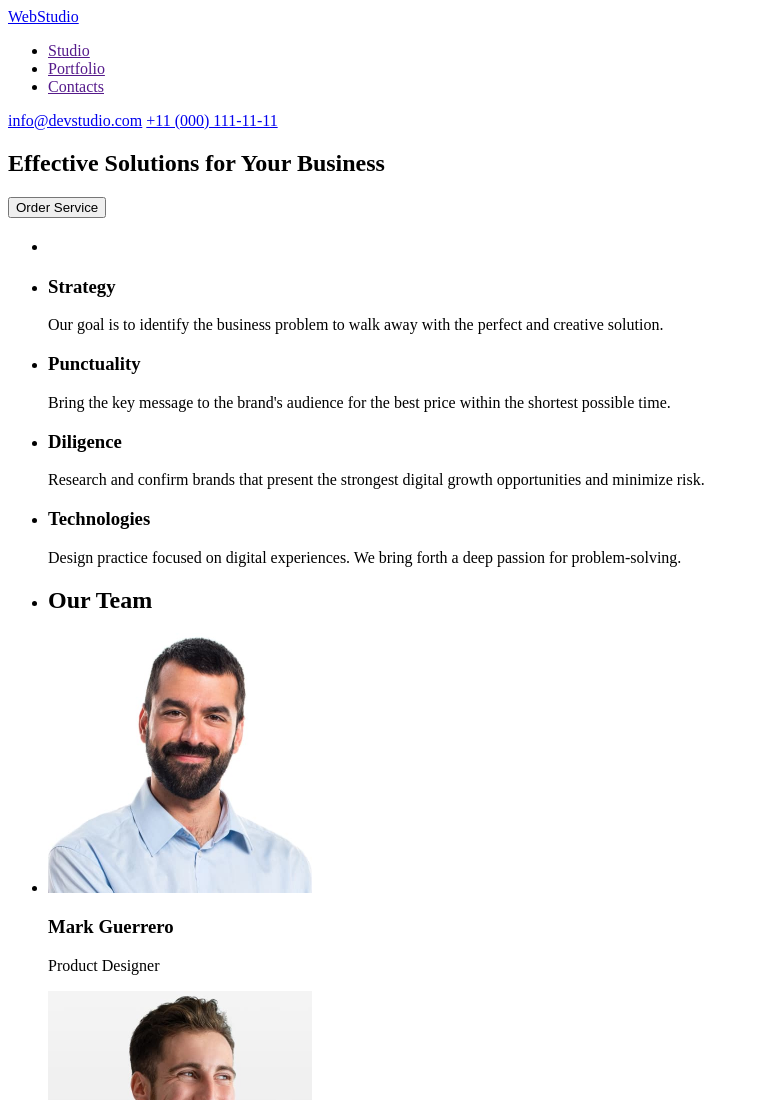
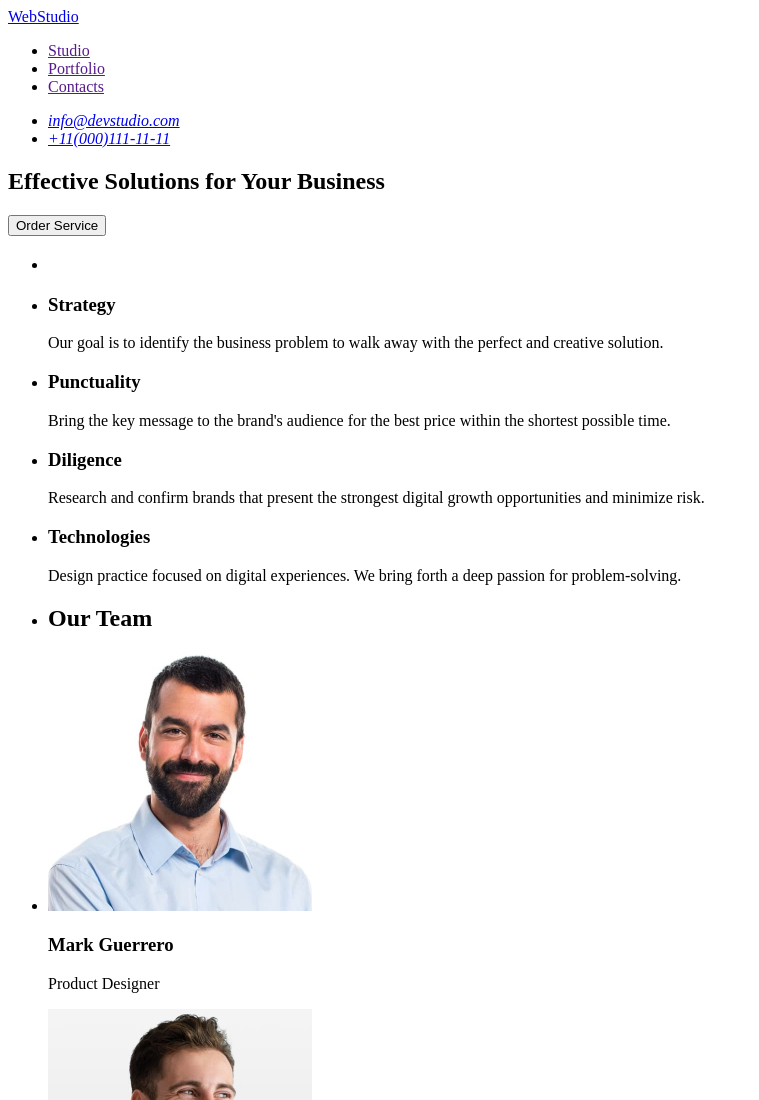
Before and after one commit to DmytroPrykhodko96/goit-markup-hw-01, a plain HTML site: page index.html in a window 1280 px wide. Shown: the top 1100 px of the page, without its empty margins (0-759 px from the left). Drawn offline with Linux system fonts and the light colour scheme.

Commit message:
update file index.html

```diff
--- a/index.html
+++ b/index.html
@@ -8,6 +8,7 @@
   <body>
     <header>
       <div>
+        <nav>
         <a href="./index.html">WebStudio</a>
 
         <nav>
@@ -17,8 +18,12 @@
             <li><a href="">Contacts</a></li>
           </ul>
         </nav>
-        <a href="info@devstudio.com">info@devstudio.com</a>
-        <a href="tel:+11 (000) 111-11-11">+11 (000) 111-11-11</a>
+        <address>
+          <ul>
+        <li><a href="mailto:info@devstudio.com">info@devstudio.com</a></li>
+        <li><a href="tel:+110001111111">+11(000)111-11-11</a></li>
+        </ul>
+        </address>
       </div>
     </header>
     <main>
```
